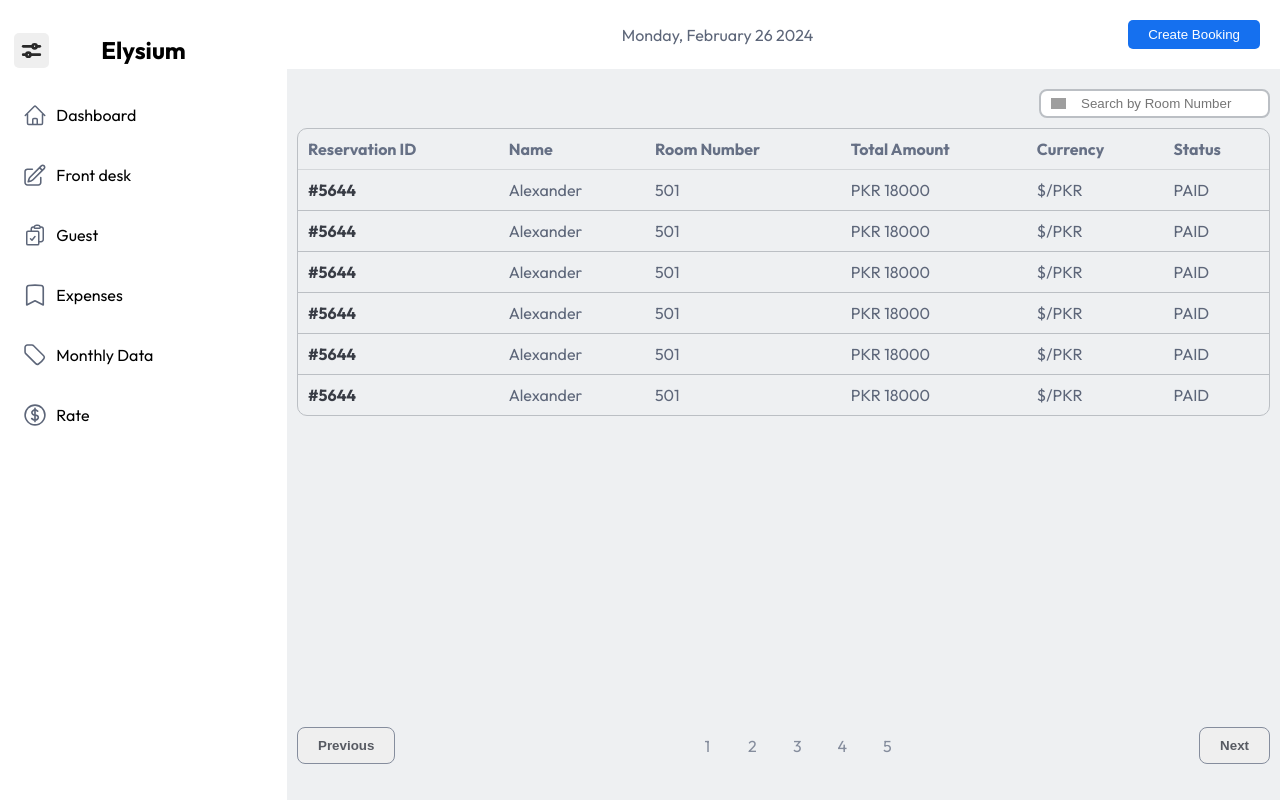
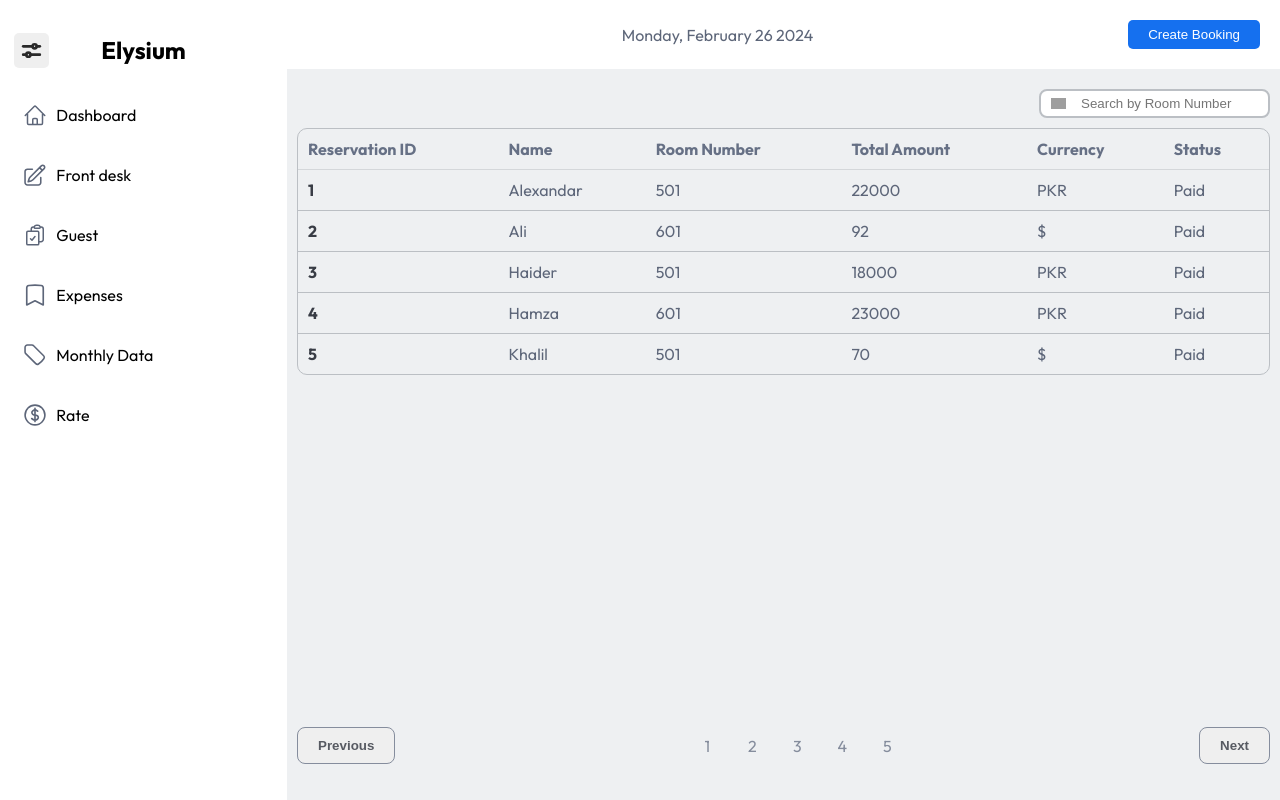
Before and after one commit to Abdullah-Khalil123/Elysium, a Next.js app: page /Guest in a window 1280 px wide. Built offline with nearby package versions, Linux system fonts and the light colour scheme; grey boxes are pictures that could not be loaded.

Commit message:
added props in Guest component

```diff
--- a/next.config.js
+++ b/next.config.js
@@ -1,8 +1,8 @@
 /** @type {import('next').NextConfig} */
 const nextConfig = {
-  output: "export",
-  basePath:'/Elysium',
-  // basePath:'',
+  // output: "export",
+  // basePath:'/Elysium',
+  basePath:'',
 };
 
 export default nextConfig;
--- /dev/null
+++ b/src/Data/guest.ts
@@ -0,0 +1,44 @@
+interface RoomData {
+    name: string;
+    roomNo: number;
+    totalAmount: number;
+    currency: string;
+    status: string;
+}
+export const data:RoomData[] =[
+    {
+        name:'Alexandar',
+        roomNo:501,
+        totalAmount:22000,
+        currency:"PKR",
+        status:"Paid"
+    },
+    {
+        name:'Ali',
+        roomNo:601,
+        totalAmount:92,
+        currency:"$",
+        status:"Paid"
+    },
+    {
+        name:'Haider',
+        roomNo:501,
+        totalAmount:18000,
+        currency:"PKR",
+        status:"Paid"
+    },
+    {
+        name:'Hamza',
+        roomNo:601,
+        totalAmount:23000,
+        currency:"PKR",
+        status:"Paid"
+    },
+    {
+        name:'Khalil',
+        roomNo:501,
+        totalAmount:70,
+        currency:"$",
+        status:"Paid"
+    },
+]
--- a/src/app/Guest/Table Rooms/index.tsx
+++ b/src/app/Guest/Table Rooms/index.tsx
@@ -1,4 +1,10 @@
+import { data } from "@/Data/guest";
 import style from "./TableR.module.css";
+
+interface MyComponentProps {
+  index: number;
+  item: any;
+}
 
 const Table = () => {
   return (
@@ -15,27 +21,26 @@
           </tr>
         </thead>
         <tbody>
-          <TableData />
-          <TableData />
-          <TableData />
-          <TableData />
-          <TableData />
-          <TableData />
+          {
+            data.map((item,index)=>{
+              return <TableData key={index} item={item} index={index+1}/>
+            })
+          }
         </tbody>
       </table>
     </div>
   );
 };
 
-function TableData() {
+const TableData:React.FC<MyComponentProps>=({index,item})=> {
   return (
     <tr className={style.tableData}>
-      <td>#5644</td>
-      <td>Alexander</td>
-      <td>501</td>
-      <td>PKR 18000</td>
-      <td>$/PKR</td>
-      <td>PAID</td>
+      <td>{index}</td>
+      <td>{item.name}</td>
+      <td>{item.roomNo}</td>
+      <td>{item.totalAmount}</td>
+      <td>{item.currency}</td>
+      <td>{item.status}</td>
     </tr>
   );
 }
```
